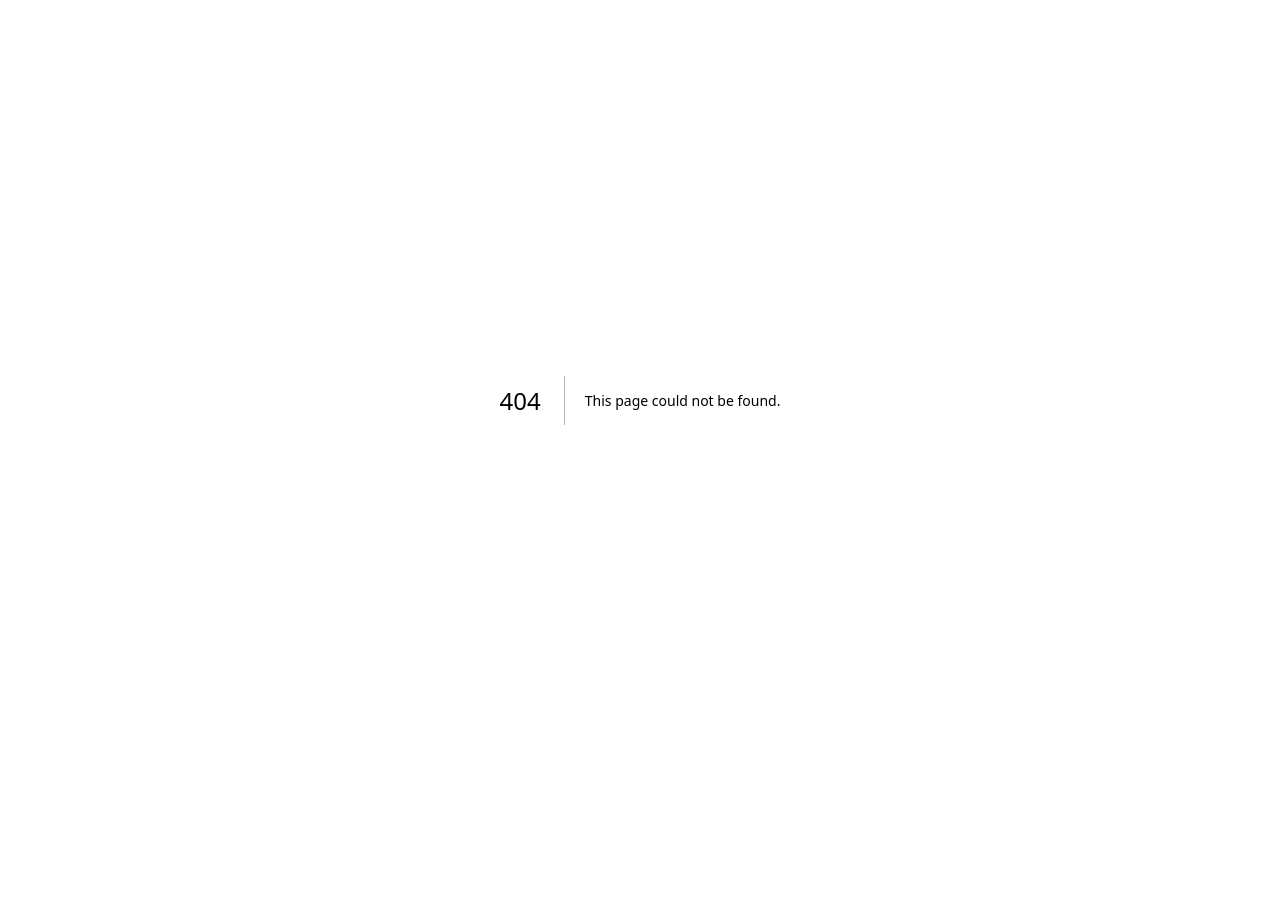
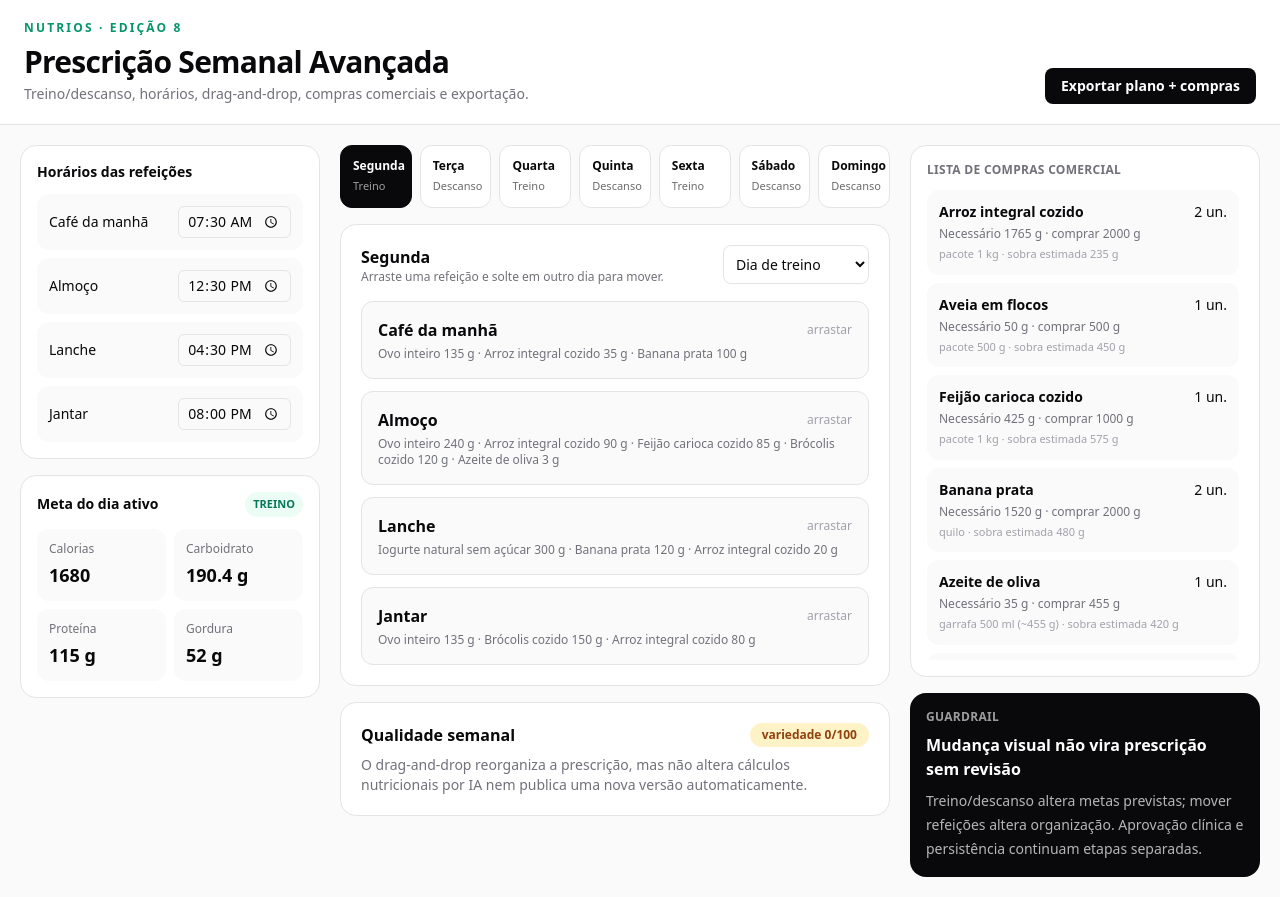
Before and after one commit to agendanutrijulianamoreira-droid/NutriOS, a Next.js app: page /advanced-weekly-plan in a window 1280 px wide. Before the commit this address had no page. Before the commit the page ends 800 px from the top, so only its background shows below. Built offline with nearby package versions, Linux system fonts and the light colour scheme.

Commit message:
feat: adicionar rota da prescrição semanal avançada

```diff
--- /dev/null
+++ b/src/app/advanced-weekly-plan/page.tsx
@@ -0,0 +1,5 @@
+import { AdvancedWeeklyPrescriptionScreen } from "@/modules/meal-plan/ui/advanced-weekly-prescription-screen";
+
+export default function AdvancedWeeklyPlanPage() {
+  return <AdvancedWeeklyPrescriptionScreen />;
+}
```
